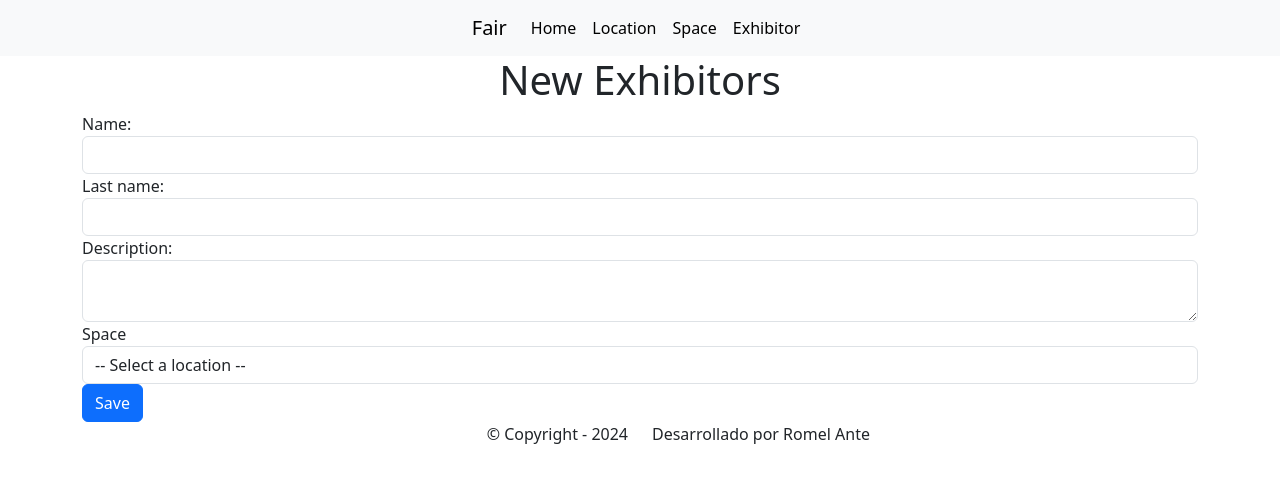
After one commit to RomelAnte/fair, a Django app: page /exhibitorNew/ in a window 1280 px wide. The commit adds this page. Shown: the top 483 px of the page. Run offline with Django 4.2, Linux system fonts and the light colour scheme; data that the repository does not hold is empty; some libraries are stand-ins or nearby versions.

Commit message:
Add Exhibitor management templates and views

```diff
--- /dev/null
+++ b/Aplicaciones/Expocicion/templates/Exhibitors/newExhibitor.html
@@ -0,0 +1,74 @@
+{% extends "../Plantillas.html" %}
+{% block body %}
+<div class="row">
+    <div class="col-md-12">
+        <h1 class="text-center">New Exhibitors</h1>
+    </div>
+</div>
+<form action="{% url 'saveExhibitor' %}" method="POST" id = 'form_new'>
+    {% csrf_token %}
+    <div class="form-group">
+        <label for="name">Name:</label>
+        <input type="text" name="name" id="name" class="form-control">
+    </div>
+    <div class="form-group">
+        <label for="last_name">Last name:</label>
+        <input type="text" name="last_name" id="last_name" class="form-control">
+    </div>
+    <div class="form-group">
+        <label for="description">Description:</label>
+        <textarea name="description" id="description" class="form-control"></textarea>
+    </div>
+    <div class="form-group">
+        <label for="location">Space</label>
+        <select name="space" id="space" class="form-control">
+            <option value="">-- Select a  location --</option>
+            {% for space in spaces %}
+            <option value="{{ space.id }}">{{ space.name }}</option>
+            {% endfor %}
+        </select>
+    </div>
+    <button type="submit" class="btn btn-primary">Save</button>
+</form>
+<script>
+    $(document).ready(function () {
+        $('#form_new').validate({
+            rules: {
+                name: {
+                    required: true,
+                    minlength: 3
+                },
+                last_name: {
+                    required: true,
+                    minlength: 3
+                },
+                description: {
+                    required: true,
+                    minlength: 10
+                },
+                space:{
+                    required: true
+                }
+            },
+            messages: {
+                name: {
+                    required: 'Enter name',
+                    minlength: 'Name must be at least 3 characters long'
+                },
+                last_name: {
+                    required: 'Enter last name',
+                    minlength: 'Last name must be at least 3 characters long'
+                },
+                description: {
+                    required: 'Enter description',
+                    minlength: 'Description must be at least 10 characters long'
+                },
+                space:{
+                    required: 'Select a space'
+                }
+            }
+
+        });
+    });
+</script>
+{% endblock %}
--- a/Aplicaciones/Expocicion/templates/Plantillas.html
+++ b/Aplicaciones/Expocicion/templates/Plantillas.html
@@ -40,6 +40,9 @@
                     <li>
                         <a class="nav-link active" aria-current="page" href="{% url 'listSpace' %}">Space</a>
                     </li>
+                    <li>
+                        <a class="nav-link active" aria-current="page" href="{% url 'listExhibitor' %}">Exhibitor</a>
+                    </li>
                 </div>
             </div>
         </nav>
--- a/Aplicaciones/Expocicion/templates/Spaces/index.html
+++ b/Aplicaciones/Expocicion/templates/Spaces/index.html
@@ -3,9 +3,9 @@
 <div class="container">
     <div class="row">
         <div class="col-md-12">
-            <h1 class="text-center">Locations</h1>
+            <h1 class="text-center">Spaces</h1>
             <div class="text-end">
-                <a href="{% url 'spaceNew' %}" class="btn btn-primary">New Location</a>
+                <a href="{% url 'spaceNew' %}" class="btn btn-primary">New Space</a>
             </div>
         </div>
     </div>
--- a/Aplicaciones/Expocicion/templates/Spaces/newSpace.html
+++ b/Aplicaciones/Expocicion/templates/Spaces/newSpace.html
@@ -2,7 +2,7 @@
 {% block body %}
 <div class="row">
     <div class="col-md-12">
-        <h1 class="text-center">New Location</h1>
+        <h1 class="text-center">New Spaces</h1>
     </div>
 </div>
 <form action="{% url 'saveSpace' %}" method="POST" id = 'form_new'>
--- a/Aplicaciones/Expocicion/templates/Spaces/updateSpace.html
+++ b/Aplicaciones/Expocicion/templates/Spaces/updateSpace.html
@@ -2,7 +2,7 @@
 {% block body %}
 <div class="row">
     <div class="col-md-12">
-        <h1 class="text-center">Update Location</h1>
+        <h1 class="text-center">Update Spaces</h1>
     </div>
 </div>
 <form action="{% url 'saveSpace' %}" method="POST" id = 'form_update'>
--- a/Aplicaciones/Expocicion/urls.py
+++ b/Aplicaciones/Expocicion/urls.py
@@ -17,6 +17,9 @@ urlpatterns = [
     path('updateSpace/', views.updateSpace, name='updateSpace'),
     path('deleteSpace/<id>', views.deleteSpace , name='deleteSpace'),
 
+    path('listExhibitor/', views.listExhibitor, name='listExhibitor'),
+    path('exhibitorNew/' , views.exhibitorNew , name='exhibitorNew'),
+    path('saveExhibitor/', views.saveExhibitor , name='saveExhibitor'),
 
 
 
--- a/Aplicaciones/Expocicion/views.py
+++ b/Aplicaciones/Expocicion/views.py
@@ -82,3 +82,22 @@ def deleteSpace(request, id):
     space.delete()
 
     return redirect('listSpace')
+
+def listExhibitor(request):
+    exhibitors = Exhibitor.objects.all()
+    return render(request, 'Exhibitors/index.html', {'exhibitors': exhibitors})
+
+def exhibitorNew(request):
+    spaces = Space.objects.all()
+    return render(request, 'Exhibitors/newExhibitor.html', {'spaces': spaces})
+
+def saveExhibitor(request):
+    name = request.POST.get('name')
+    email = request.POST.get('email')
+    phone = request.POST.get('phone')
+    spa= request.POST.get('space')
+    space = Space.objects.get(id=spa)
+
+    exhibitor = Exhibitor.objects.create(name=name, email=email, phone=phone, space=space)
+
+    return redirect('listExhibitor')
```
Also changed, not shown: Aplicaciones/Expocicion/templates/Exhibitors/index.html (added, +40 -0 lines).
